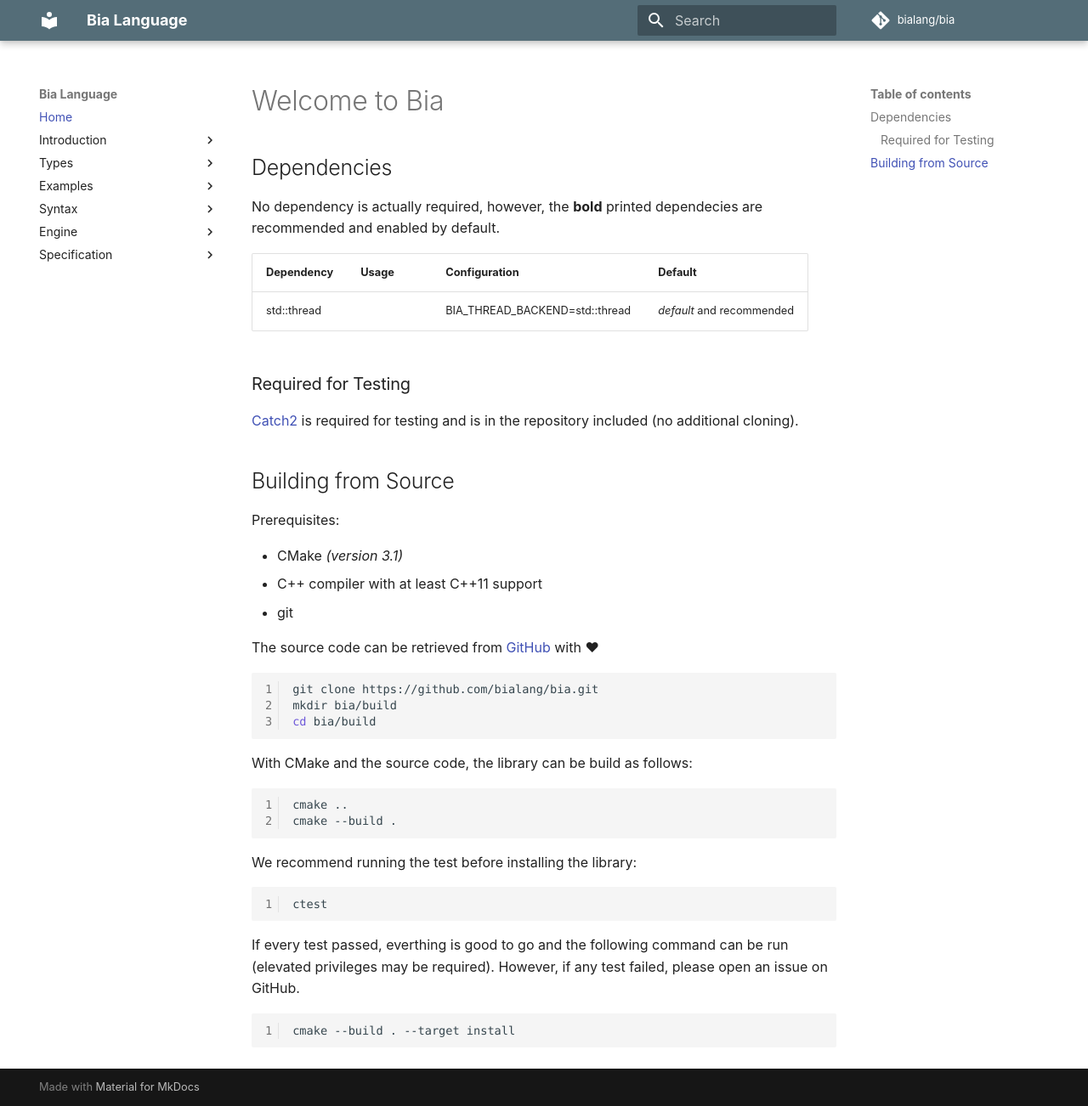
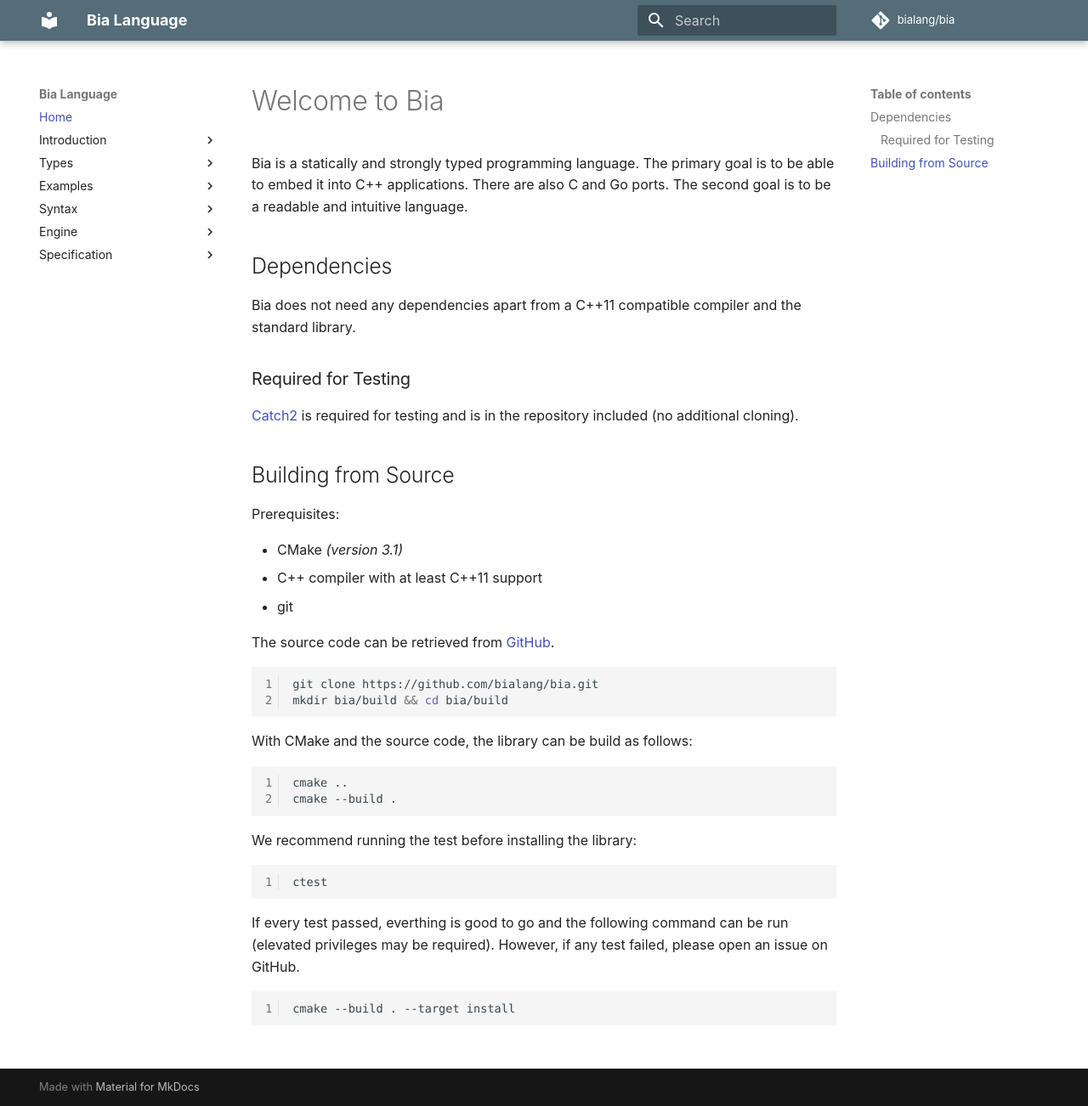
Before and after one commit to bialang/bia-wiki, an MkDocs documentation site: the page built from docs/index.md, in a window 1280 px wide and 1302 px high. Shown: the whole window at 85% size. Built offline with MkDocs 1.6.1 and Material for MkDocs 9.7.7, drawn with Linux system fonts in a browser that asks for light colours; comment, search, counter and statistics services are not loaded.

Commit message:
Update docs

````diff
--- a/docs/index.md
+++ b/docs/index.md
@@ -1,48 +1,42 @@
 # Welcome to Bia
+Bia is a statically and strongly typed programming language. The primary goal is to be able to embed it into C++ applications. There are also C and Go ports. The second goal is to be a readable and intuitive language.
 
 ## Dependencies
-
-No dependency is actually required, however, the **bold** printed dependecies are recommended and enabled by default.
-
-| Dependency  | Usage | Configuration                  | Default                   |
-| ----------- | ----- | ------------------------------ | ------------------------- |
-| std::thread |       | BIA_THREAD_BACKEND=std::thread | *default* and recommended |
+Bia does not need any dependencies apart from a C++11 compatible compiler and the standard library.
 
 ### Required for Testing
 
 [Catch2]([#](https://github.com/catchorg/Catch2)) is required for testing and is in the repository included (no additional cloning).
 
 ## Building from Source
-
 Prerequisites:
 
 - CMake *(version 3.1)*
 - C++ compiler with at least C++11 support
 - git
 
-The source code can be retrieved from [GitHub](https://github.com/bialang/bia) with ❤
+The source code can be retrieved from [GitHub](https://github.com/bialang/bia).
 
-```bash
+```sh
 git clone https://github.com/bialang/bia.git
-mkdir bia/build
-cd bia/build
+mkdir bia/build && cd bia/build
 ```
 
 With CMake and the source code, the library can be build as follows:
 
-```bash
+```sh
 cmake ..
 cmake --build .
 ```
 
 We recommend running the test before installing the library:
 
-```bash
+```sh
 ctest
 ```
 
 If every test passed, everthing is good to go and the following command can be run (elevated privileges may be required). However, if any test failed, please open an issue on GitHub.
 
-```bash
+```sh
 cmake --build . --target install
 ```
````
Also changed, not shown: docs/Introduction/Cheatsheet.md (+31 -34 lines), docs/Introduction/Embedding.md (+48 -46 lines), docs/Introduction/Getting Started.md (+3 -0 lines), docs/Specification/Flow Control.md (+11 -13 lines), docs/Specification/Keywords.md (+0 -1 lines).
